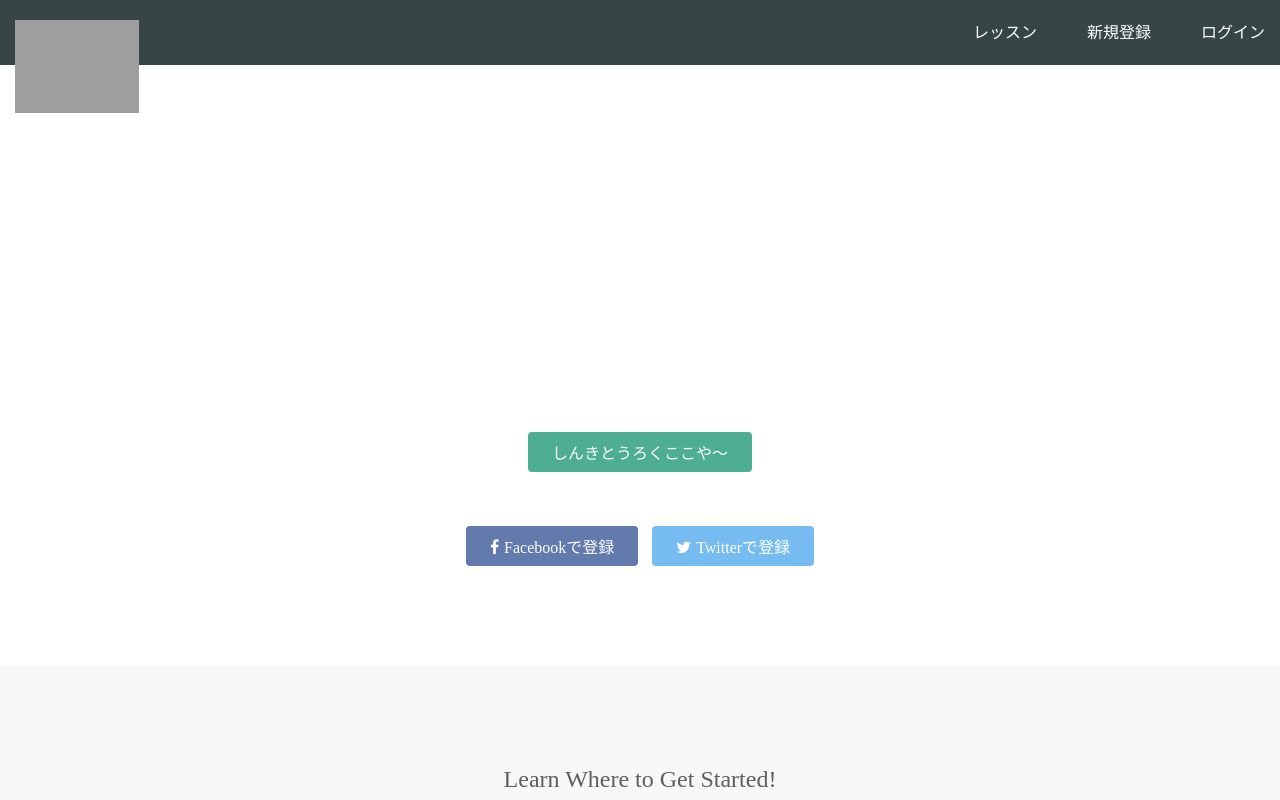
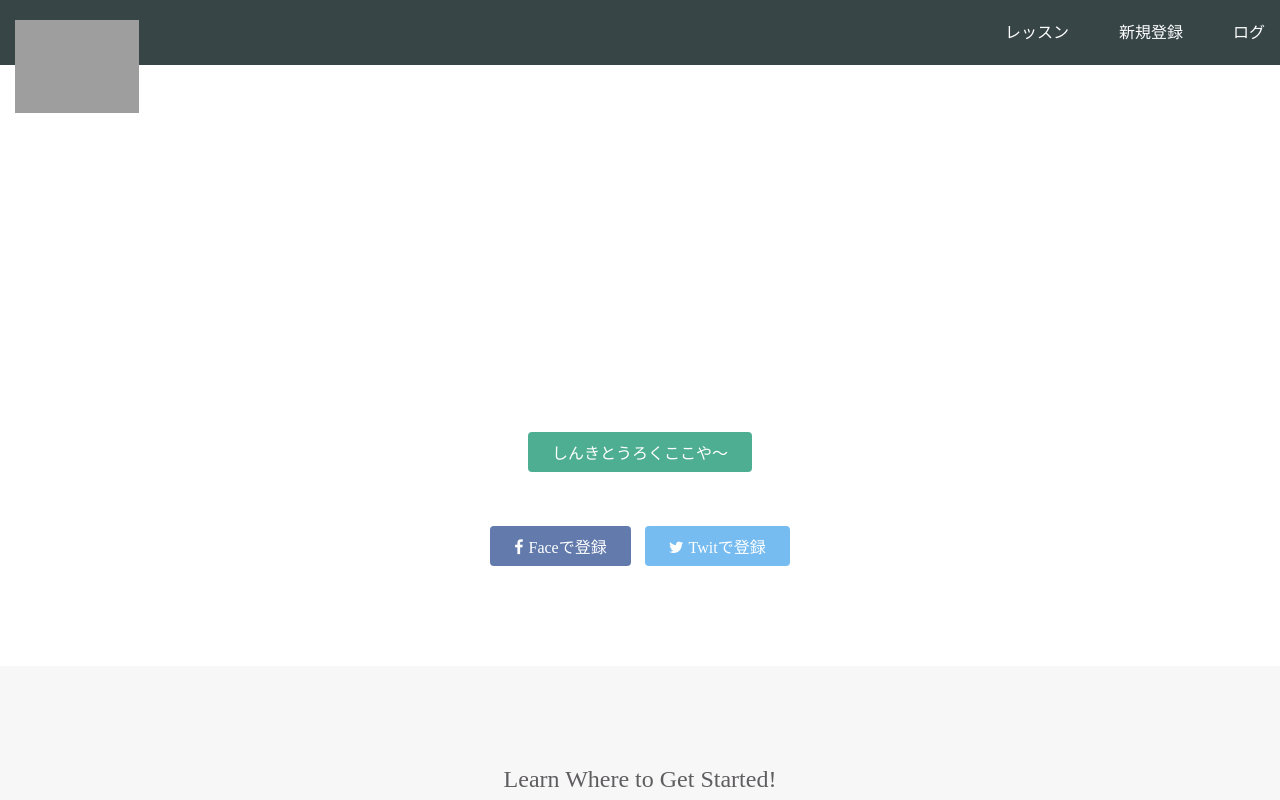
Before and after one commit to tcfrh/tcfrh, a plain HTML site: page index.html in a window 1280 px wide. Shown: the top 800 px of the page. Drawn offline with Linux system fonts and the light colour scheme; grey boxes are pictures that could not be loaded.

Commit message:
Update index.html

```diff
--- a/index.html
+++ b/index.html
@@ -17,7 +17,7 @@
       <div class="header-right">
         <a href="#">レッスン</a>
         <a href="#">新規登録</a>
-        <a href="#" class="login">ログイン</a>
+        <a href="#" class="login">ログ</a>
       </div>
     </div>
   </header>
@@ -28,8 +28,8 @@
       <div class="btn-wrapper">
         <a href="#" class="btn signup">しんきとうろくここや～</a>
         <p>or</p>
-        <a href="#" class="btn facebook"><span class="fa fa-facebook"></span>Facebookで登録</a>
-        <a href="#" class="btn twitter"><span class="fa fa-twitter"></span>Twitterで登録</a>
+        <a href="#" class="btn facebook"><span class="fa fa-facebook"></span>Faceで登録</a>
+        <a href="#" class="btn twitter"><span class="fa fa-twitter"></span>Twitで登録</a>
       </div>
     </div>
   </div>
@@ -77,7 +77,7 @@
         <h2>さぁ、あなたもProgateでプログラミングを学んでみませんか?</h2>
         <h3>Let's learn to code, learn to be creative!</h3>
       </div>
-      <span class="btn message">さっそく開発する</span>
+      <span class="btn message">さっそく開発するで</span>
     </div>
   </div>
   <footer>
```
